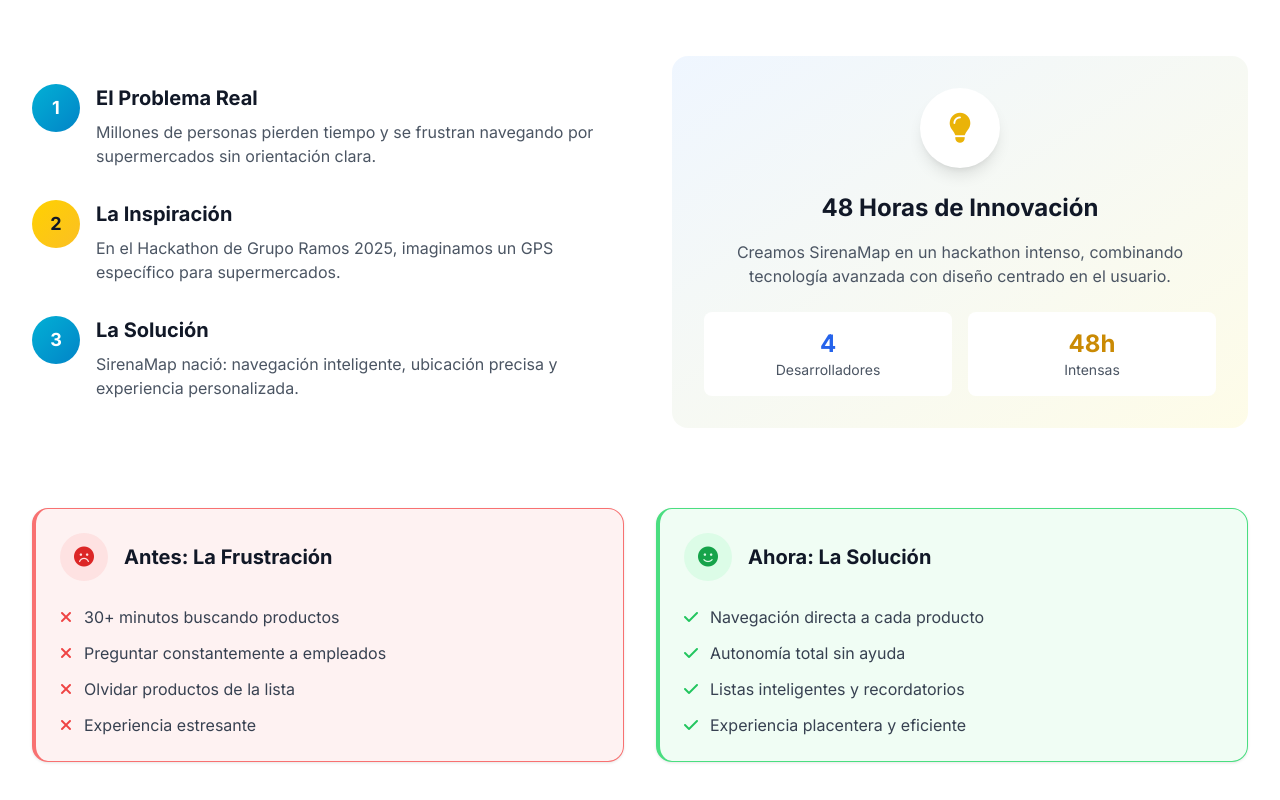
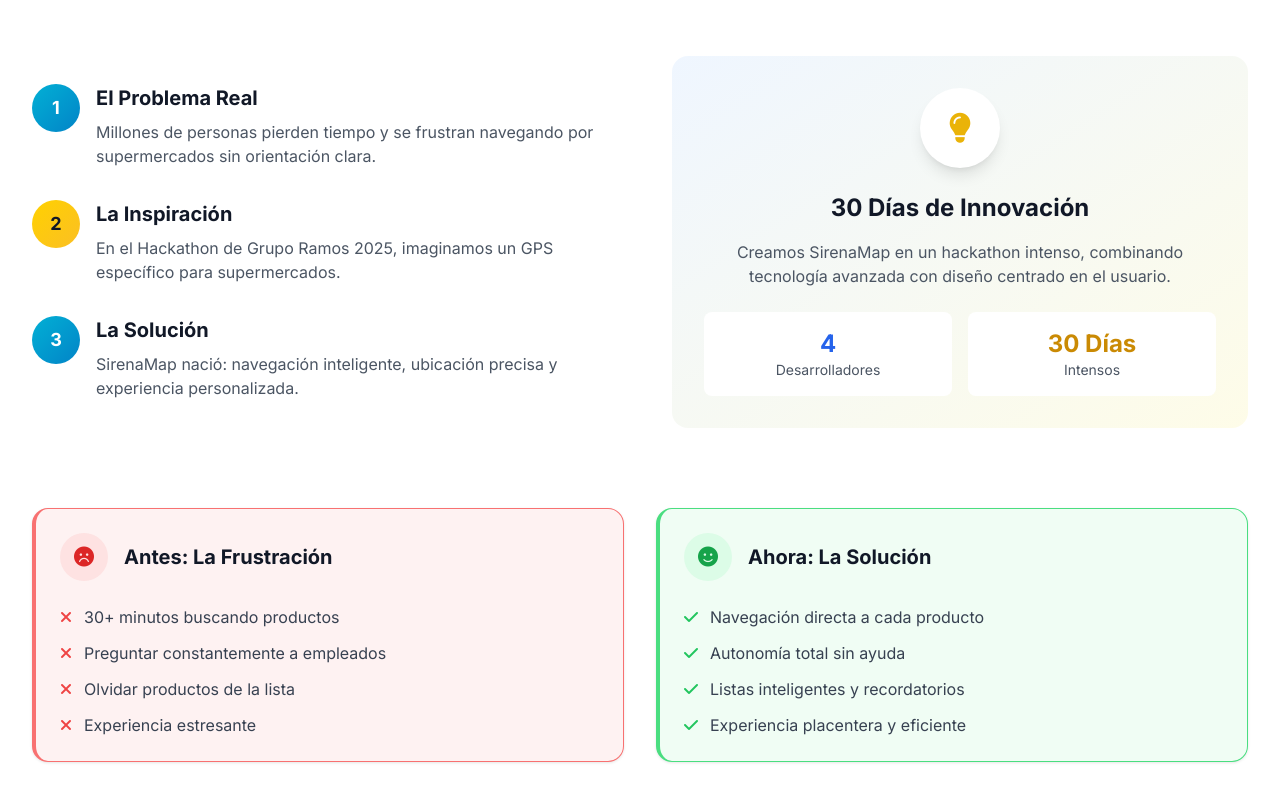
Before and after one commit to EmilEchavarria/SirenaPage, a plain HTML site: page index.html in a window 1280 px wide. Shown: the part 1200-2000 px from the top of the page. Drawn offline with nearby package versions, Linux system fonts and the light colour scheme.

Commit message:
New changes

```diff
--- a/index.html
+++ b/index.html
@@ -555,7 +555,7 @@
                             <div class="w-20 h-20 bg-white rounded-full flex items-center justify-center mx-auto mb-6 shadow-lg">
                                 <i class="fas fa-lightbulb text-3xl text-yellow-500"></i>
                             </div>
-                            <h3 class="text-2xl font-bold text-gray-900 mb-4">48 Horas de Innovación</h3>
+                            <h3 class="text-2xl font-bold text-gray-900 mb-4">30 Días de Innovación</h3>
                             <p class="text-gray-600 mb-6">Creamos SirenaMap en un hackathon intenso, combinando tecnología avanzada con diseño centrado en el usuario.</p>
                             <div class="grid grid-cols-2 gap-4 text-center">
                                 <div class="bg-white rounded-lg p-4">
@@ -563,8 +563,8 @@
                                     <div class="text-sm text-gray-600">Desarrolladores</div>
                                 </div>
                                 <div class="bg-white rounded-lg p-4">
-                                    <div class="text-2xl font-bold text-yellow-600">48h</div>
-                                    <div class="text-sm text-gray-600">Intensas</div>
+                                    <div class="text-2xl font-bold text-yellow-600">30 Días</div>
+                                    <div class="text-sm text-gray-600">Intensos</div>
                                 </div>
                             </div>
                         </div>
```
